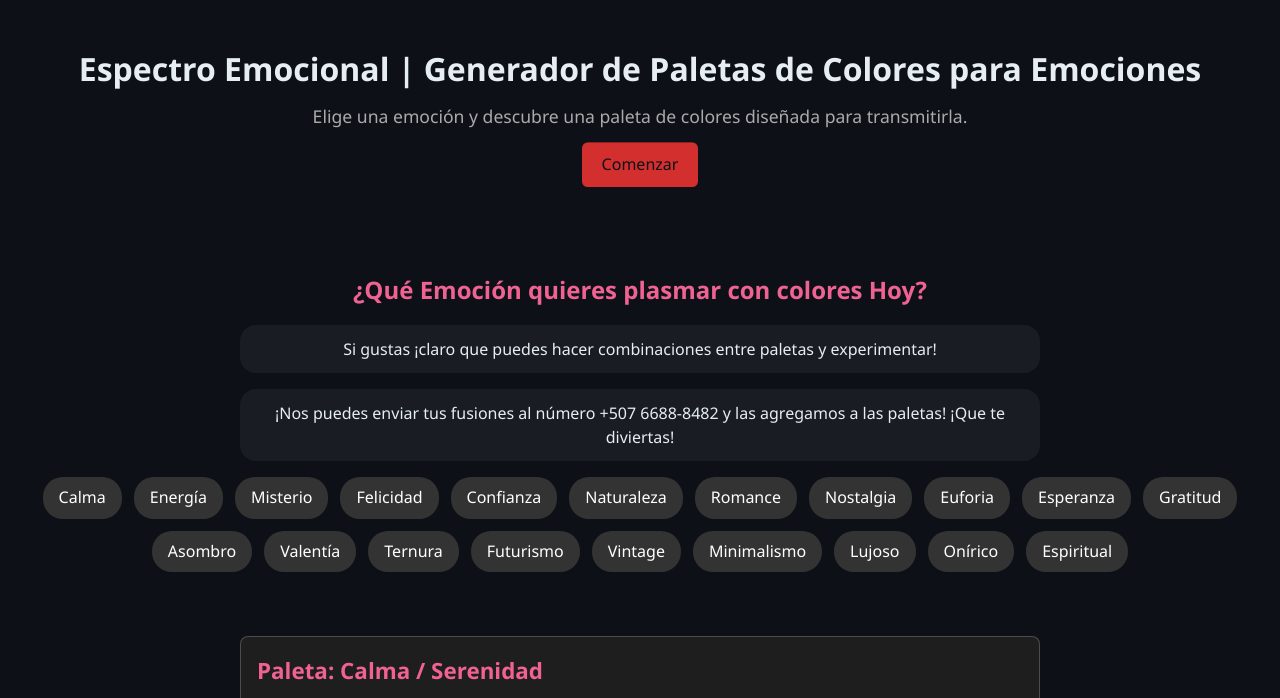
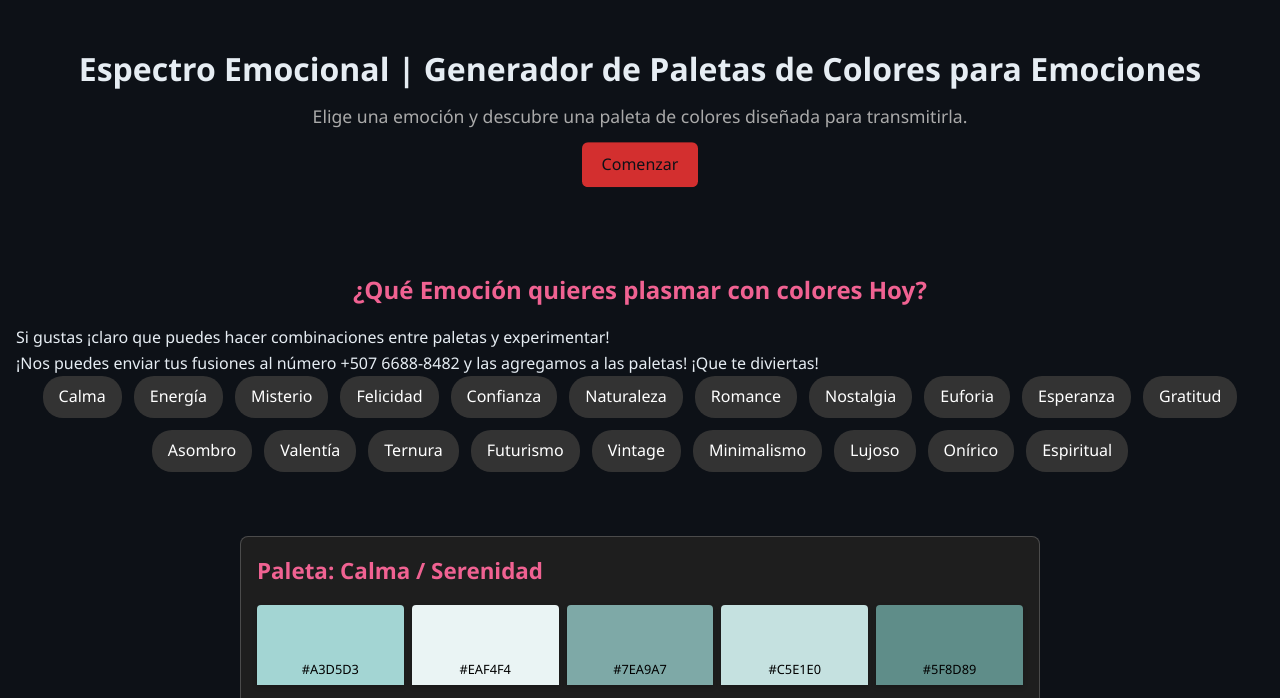
Before and after one commit to illonono/Espectro-Emocional, a plain HTML site: page index.html in a window 1280 px wide. Shown: the part 75-773 px from the top of the page. Drawn offline with Linux system fonts and the light colour scheme.

Commit message:
Update index.html

```diff
--- a/index.html
+++ b/index.html
@@ -82,8 +82,8 @@
     <!-- Selección de emoción -->
     <section id="seleccion" class="seleccion">
   <h2>¿Qué Emoción quieres plasmar con colores Hoy?</h2>
-  <p class="texto-centro">Si gustas ¡claro que puedes hacer combinaciones entre paletas y experimentar!</p>
-  <p class="texto-centro">¡Nos puedes enviar tus fusiones al número +507 6688-8482 y las agregamos a las paletas! ¡Que te diviertas!</p>
+  <p>Si gustas ¡claro que puedes hacer combinaciones entre paletas y experimentar!</p>
+  <p>¡Nos puedes enviar tus fusiones al número +507 6688-8482 y las agregamos a las paletas! ¡Que te diviertas!</p>
   <div class="emotion-buttons">
     <label for="emo-calma" class="emotion-label">Calma</label>
     <label for="emo-energia" class="emotion-label">Energía</label>
```
